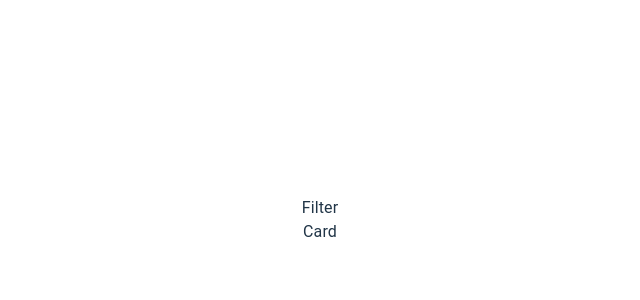
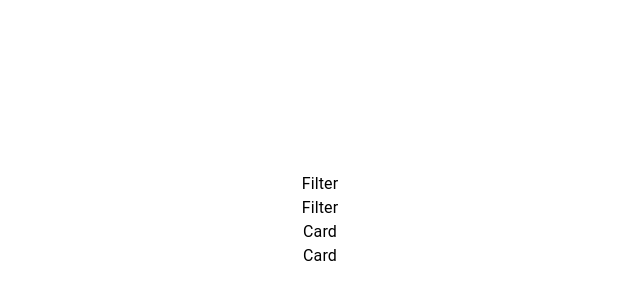
Before and after one commit to mehra-sourav/jobs-platform, a React (Vite) app: page / in a window 1280 px wide. Shown: the part 180-480 px from the top of the page, without its empty margins (320-960 px from the left). Built offline with nearby package versions, Linux system fonts and the light colour scheme.

Commit message:
feat:added basic card and filter list components

```diff
--- a/src/App.jsx
+++ b/src/App.jsx
@@ -1,12 +1,13 @@
 import "./App.css";
-import Card from "@/components/Card";
-import Filter from "@/components/Filter";
+import { Container } from "@mui/material";
+import CardList from "@/components/CardList";
+import FilterList from "@/components/FilterList";
 function App() {
   return (
-    <>
-      <Filter />
-      <Card />
-    </>
+    <Container maxWidth="xl">
+      <FilterList />
+      <CardList />
+    </Container>
   );
 }
 
--- /dev/null
+++ b/src/components/CardList/index.jsx
@@ -0,0 +1,12 @@
+import Card from "@/components/Card";
+
+const CardList = () => {
+  return (
+    <div>
+      <Card />
+      <Card />
+    </div>
+  );
+};
+
+export default CardList;
--- /dev/null
+++ b/src/components/FilterList/index.jsx
@@ -0,0 +1,12 @@
+import Filter from "@/components/Filter";
+
+const FilterList = () => {
+  return (
+    <div>
+      <Filter />
+      <Filter />
+    </div>
+  );
+};
+
+export default FilterList;
--- a/src/index.css
+++ b/src/index.css
@@ -44,16 +44,3 @@ button:focus,
 button:focus-visible {
   outline: 4px auto -webkit-focus-ring-color;
 }
-
-@media (prefers-color-scheme: light) {
-  :root {
-    color: #213547;
-    background-color: #ffffff;
-  }
-  a:hover {
-    color: #747bff;
-  }
-  button {
-    background-color: #f9f9f9;
-  }
-}
```
